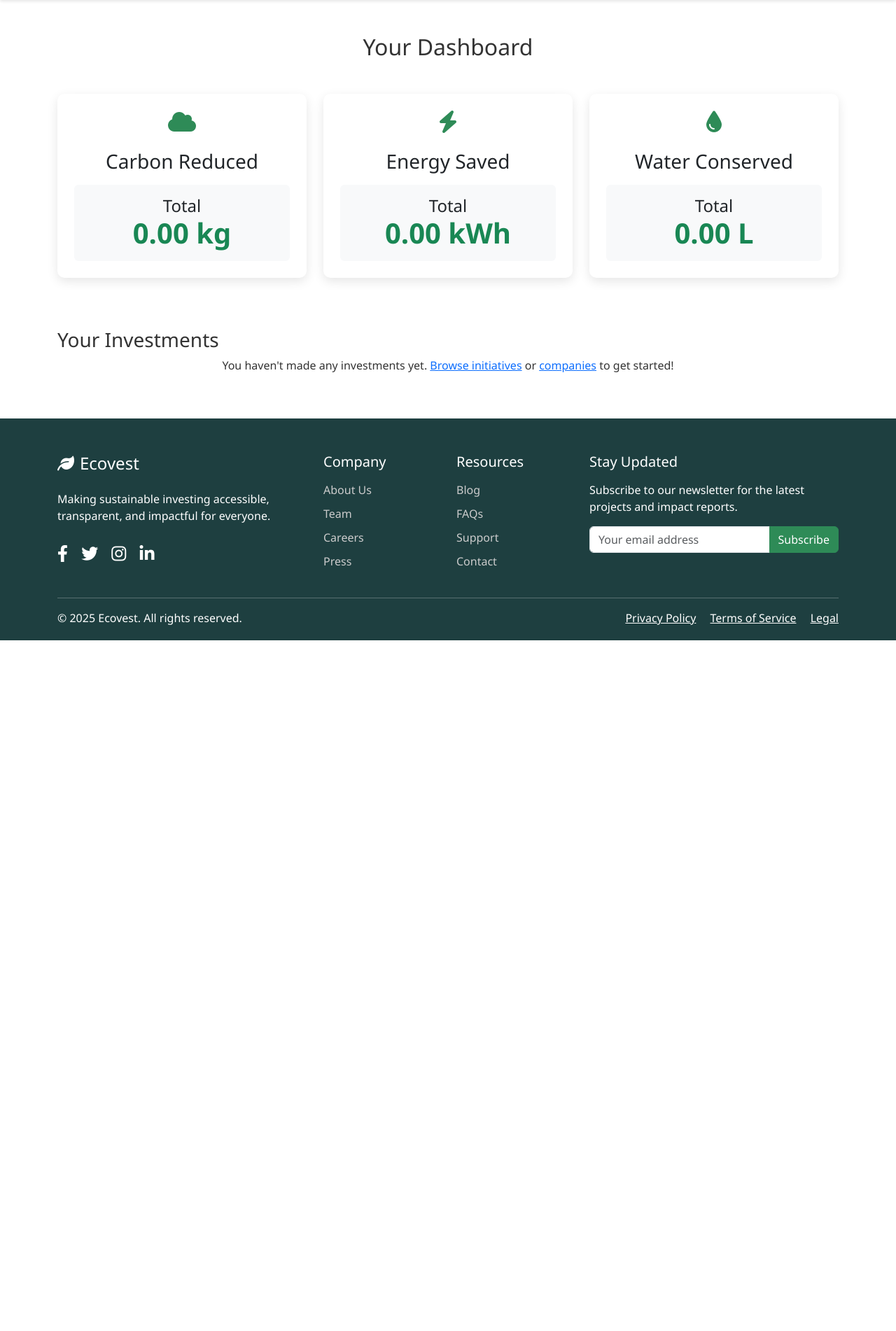
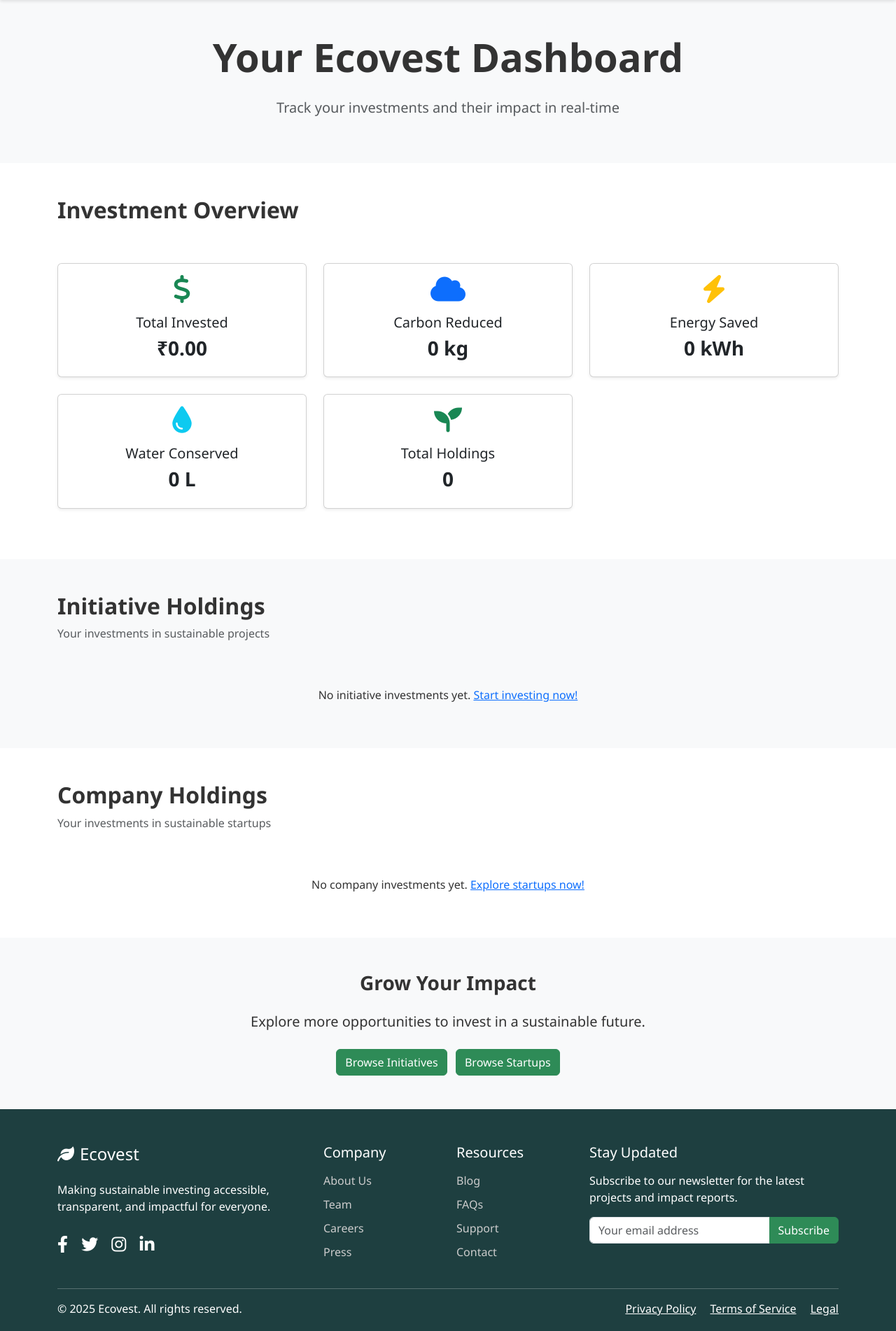
Before and after one commit to adilsiraju/eco2, a Django app: page /users/dashboard/ in a window 1280 px wide. Shown: the part 56-1958 px from the top of the page at 70% size. Before the commit the page ends 971 px from the top, so only its background shows below. Run offline with Django 5.2, Linux system fonts and the light colour scheme; the first user in the database is signed in; data comes from the database, SQL or seed files in the repository; some libraries are stand-ins or nearby versions.

```diff
--- a/users/templates/users/dashboard.html
+++ b/users/templates/users/dashboard.html
@@ -1,91 +1,176 @@
 {% extends 'core/base.html' %}
-{% block title %}Dashboard{% endblock %}
+{% load static %}
+{% block title %}Your Dashboard - Ecovest{% endblock %}
 {% block content %}
+<!-- Header Section -->
+<section class="py-5 bg-light">
+    <div class="container">
+        <div class="row text-center">
+            <div class="col-md-12">
+                <h1 class="display-4 fw-bold mb-4">Your Ecovest Dashboard</h1>
+                <p class="lead text-muted">Track your investments and their impact in real-time</p>
+            </div>
+        </div>
+    </div>
+</section>
+
+<!-- Overview Section -->
 <section class="py-5">
     <div class="container">
-        <h2 class="mb-5 text-center">Your Dashboard</h2>
-        <div class="row">
+        <div class="row mb-5">
+            <div class="col-md-12">
+                <h2 class="fw-bold">Investment Overview</h2>
+            </div>
+        </div>
+        <div class="row text-center">
             <div class="col-md-4 mb-4">
-                <div class="card impact-card h-100">
-                    <div class="card-body text-center p-4">
-                        <i class="fas fa-cloud impact-icon mb-4"></i>
-                        <h3>Carbon Reduced</h3>
-                        <div class="bg-light p-3 rounded mt-3">
-                            <h4 class="mb-0">Total</h4>
-                            <p class="display-6 fw-bold text-success mb-0">
-                                {{ carbon_reduced_total|floatformat:2 }} kg
-                            </p>
-                        </div>
+                <div class="card shadow-sm">
+                    <div class="card-body">
+                        <i class="fas fa-dollar-sign feature-icon text-success mb-3"></i>
+                        <h5>Total Invested</h5>
+                        <h3 class="fw-bold">₹{{ total_invested|floatformat:2 }}</h3>
                     </div>
                 </div>
             </div>
             <div class="col-md-4 mb-4">
-                <div class="card impact-card h-100">
-                    <div class="card-body text-center p-4">
-                        <i class="fas fa-bolt impact-icon mb-4"></i>
-                        <h3>Energy Saved</h3>
-                        <div class="bg-light p-3 rounded mt-3">
-                            <h4 class="mb-0">Total</h4>
-                            <p class="display-6 fw-bold text-success mb-0">
-                                {{ energy_saved_total|floatformat:2 }} kWh
-                            </p>
-                        </div>
+                <div class="card shadow-sm">
+                    <div class="card-body">
+                        <i class="fas fa-cloud feature-icon text-primary mb-3"></i>
+                        <h5>Carbon Reduced</h5>
+                        <h3 class="fw-bold">{{ total_carbon_reduced|floatformat:0 }} kg</h3>
                     </div>
                 </div>
             </div>
             <div class="col-md-4 mb-4">
-                <div class="card impact-card h-100">
-                    <div class="card-body text-center p-4">
-                        <i class="fas fa-tint impact-icon mb-4"></i>
-                        <h3>Water Conserved</h3>
-                        <div class="bg-light p-3 rounded mt-3">
-                            <h4 class="mb-0">Total</h4>
-                            <p class="display-6 fw-bold text-success mb-0">
-                                {{ water_conserved_total|floatformat:2 }} L
-                            </p>
-                        </div>
+                <div class="card shadow-sm">
+                    <div class="card-body">
+                        <i class="fas fa-bolt feature-icon text-warning mb-3"></i>
+                        <h5>Energy Saved</h5>
+                        <h3 class="fw-bold">{{ total_energy_saved|floatformat:0 }} kWh</h3>
+                    </div>
+                </div>
+            </div>
+            <div class="col-md-4 mb-4">
+                <div class="card shadow-sm">
+                    <div class="card-body">
+                        <i class="fas fa-tint feature-icon text-info mb-3"></i>
+                        <h5>Water Conserved</h5>
+                        <h3 class="fw-bold">{{ total_water_conserved|floatformat:0 }} L</h3>
+                    </div>
+                </div>
+            </div>
+            <div class="col-md-4 mb-4">
+                <div class="card shadow-sm">
+                    <div class="card-body">
+                        <i class="fas fa-seedling feature-icon text-success mb-3"></i>
+                        <h5>Total Holdings</h5>
+                        <h3 class="fw-bold">{{ total_holdings }}</h3>
                     </div>
                 </div>
             </div>
         </div>
-        <h3 class="mt-5">Your Investments</h3>
-        {% if user.investments.all %}
+    </div>
+</section>
+
+<!-- Initiative Holdings Section -->
+<section class="py-5 bg-light">
+    <div class="container">
+        <div class="row mb-5">
+            <div class="col-md-12">
+                <h2 class="fw-bold">Initiative Holdings</h2>
+                <p class="text-muted">Your investments in sustainable projects</p>
+            </div>
+        </div>
+        {% if initiative_investments %}
             <div class="row">
-                {% for investment in user.investments.all %}
-                    <div class="col-md-4 mb-4">
-                        <div class="card project-card h-100">
+                {% for investment in initiative_investments %}
+                    <div class="col-md-6 mb-4">
+                        <div class="card shadow-sm h-100">
                             <div class="card-body">
-                                <span class="badge bg-primary mb-2">
-                                    {% if investment.initiative %}{{ investment.initiative.category.name }}
-                                    {% elif investment.company %}{{ investment.company.category.name }}
-                                    {% endif %}
-                                </span>
-                                <h4 class="card-title">
-                                    {% if investment.initiative %}{{ investment.initiative.title }}
-                                    {% elif investment.company %}{{ investment.company.name }}
-                                    {% endif %}
-                                </h4>
-                                <p class="card-text">
-                                    {% if investment.initiative %}Invested: ₹{{ investment.amount|floatformat:2 }}
-                                    {% elif investment.company %}Shares: {{ investment.shares_purchased }} (₹{{ investment.amount|floatformat:2 }})
-                                    {% endif %}
+                                <h5 class="card-title">{{ investment.initiative.title }}</h5>
+                                <p class="text-muted">
+                                    {% for category in investment.initiative.categories.all %}
+                                        <span class="badge bg-primary me-1">{{ category.name }}</span>
+                                    {% endfor %}
                                 </p>
-                                <p class="card-text text-muted">
-                                    <small>
-                                        Location: {% if investment.initiative %}{{ investment.initiative.location }}{% elif investment.company %}{{ investment.company.location }}{% endif %}
-                                        {% if investment.initiative %} | Tech: {{ investment.initiative.technology_type }}{% endif %}
-                                    </small>
-                                </p>
-                                <p class="card-text">Date: {{ investment.created_at|date:"F d, Y" }}</p>
-                                <a href="{% if investment.initiative %}{% url 'initiative_detail' investment.initiative.id %}{% elif investment.company %}{% url 'company_detail' investment.company.id %}{% endif %}" class="btn btn-outline-primary w-100">View Details</a>
+                                <div class="row">
+                                    <div class="col-6">
+                                        <p><strong>Amount Invested:</strong> ₹{{ investment.amount|floatformat:2 }}</p>
+                                        <p><strong>Carbon Reduced:</strong> {{ investment.carbon_reduced|floatformat:0 }} kg</p>
+                                    </div>
+                                    <div class="col-6">
+                                        <p><strong>Energy Saved:</strong> {{ investment.energy_saved|floatformat:0 }} kWh</p>
+                                        <p><strong>Water Conserved:</strong> {{ investment.water_conserved|floatformat:0 }} L</p>
+                                    </div>
+                                </div>
+                                <a href="{% url 'initiative_detail' investment.initiative.id %}" class="btn btn-outline-primary mt-3">View Details</a>
                             </div>
                         </div>
                     </div>
                 {% endfor %}
             </div>
         {% else %}
-            <p class="text-center">You haven't made any investments yet. <a href="{% url 'initiative_list' %}">Browse initiatives</a> or <a href="{% url 'company_list' %}">companies</a> to get started!</p>
+            <div class="text-center">
+                <p>No initiative investments yet. <a href="{% url 'initiative_list' %}">Start investing now!</a></p>
+            </div>
         {% endif %}
     </div>
 </section>
+
+<!-- Company Holdings Section -->
+<section class="py-5">
+    <div class="container">
+        <div class="row mb-5">
+            <div class="col-md-12">
+                <h2 class="fw-bold">Company Holdings</h2>
+                <p class="text-muted">Your investments in sustainable startups</p>
+            </div>
+        </div>
+        {% if company_investments %}
+            <div class="row">
+                {% for investment in company_investments %}
+                    <div class="col-md-6 mb-4">
+                        <div class="card shadow-sm h-100">
+                            <div class="card-body">
+                                <h5 class="card-title">{{ investment.company.name }}</h5>
+                                <p class="text-muted">
+                                    {% for category in investment.company.categories.all %}
+                                        <span class="badge bg-primary me-1">{{ category.name }}</span>
+                                    {% endfor %}
+                                </p>
+                                <div class="row">
+                                    <div class="col-6">
+                                        <p><strong>Amount Invested:</strong> ₹{{ investment.amount|floatformat:2 }}</p>
+                                        <p><strong>Shares Owned:</strong> {{ investment.shares_purchased }}</p>
+                                        <p><strong>Carbon Reduced:</strong> {{ investment.carbon_reduced|floatformat:0 }} kg</p>
+                                    </div>
+                                    <div class="col-6">
+                                        <p><strong>Share Price:</strong> ₹{{ investment.company.share_price|floatformat:2 }}</p>
+                                        <p><strong>Energy Saved:</strong> {{ investment.energy_saved|floatformat:0 }} kWh</p>
+                                        <p><strong>Water Conserved:</strong> {{ investment.water_conserved|floatformat:0 }} L</p>
+                                    </div>
+                                </div>
+                                <a href="{% url 'company_detail' investment.company.id %}" class="btn btn-outline-primary mt-3">View Details</a>
+                            </div>
+                        </div>
+                    </div>
+                {% endfor %}
+            </div>
+        {% else %}
+            <div class="text-center">
+                <p>No company investments yet. <a href="{% url 'company_list' %}">Explore startups now!</a></p>
+            </div>
+        {% endif %}
+    </div>
+</section>
+
+<!-- Call to Action -->
+<section class="py-5 bg-light">
+    <div class="container text-center">
+        <h3 class="fw-bold mb-4">Grow Your Impact</h3>
+        <p class="lead mb-4">Explore more opportunities to invest in a sustainable future.</p>
+        <a href="{% url 'initiative_list' %}" class="btn btn-primary me-2">Browse Initiatives</a>
+        <a href="{% url 'company_list' %}" class="btn btn-primary">Browse Startups</a>
+    </div>
+</section>
 {% endblock %}
--- a/users/views.py
+++ b/users/views.py
@@ -3,6 +3,7 @@ from django.contrib.auth import login
 from django.contrib.auth.decorators import login_required
 from .forms import CustomUserCreationForm, UserProfileForm
 from django.db.models import Sum
+from investments.models import Investment
 
 def register(request):
     if request.method == 'POST':
@@ -17,18 +18,28 @@ def register(request):
 
 @login_required
 def dashboard(request):
-    # Calculate totals from investments
-    totals = request.user.investments.aggregate(
-        carbon_reduced_total=Sum('carbon_reduced'),
-        energy_saved_total=Sum('energy_saved'),
-        water_conserved_total=Sum('water_conserved')
-    )
+    # Fetch user's investments
+    investments = Investment.objects.filter(user=request.user)
+
+    # Separate initiative and company investments
+    initiative_investments = investments.filter(initiative__isnull=False)
+    company_investments = investments.filter(company__isnull=False)
+
+    # Calculate totals
+    total_invested = sum(inv.amount for inv in investments)
+    total_carbon_reduced = sum(inv.carbon_reduced for inv in investments)
+    total_energy_saved = sum(inv.energy_saved for inv in investments)
+    total_water_conserved = sum(inv.water_conserved for inv in investments)
+    total_holdings = investments.count()
 
     context = {
-        'user': request.user,
-        'carbon_reduced_total': totals['carbon_reduced_total'] or 0,
-        'energy_saved_total': totals['energy_saved_total'] or 0,
-        'water_conserved_total': totals['water_conserved_total'] or 0,
+        'initiative_investments': initiative_investments,
+        'company_investments': company_investments,
+        'total_invested': total_invested,
+        'total_carbon_reduced': total_carbon_reduced,
+        'total_energy_saved': total_energy_saved,
+        'total_water_conserved': total_water_conserved,
+        'total_holdings': total_holdings,
     }
     return render(request, 'users/dashboard.html', context)
 
```
